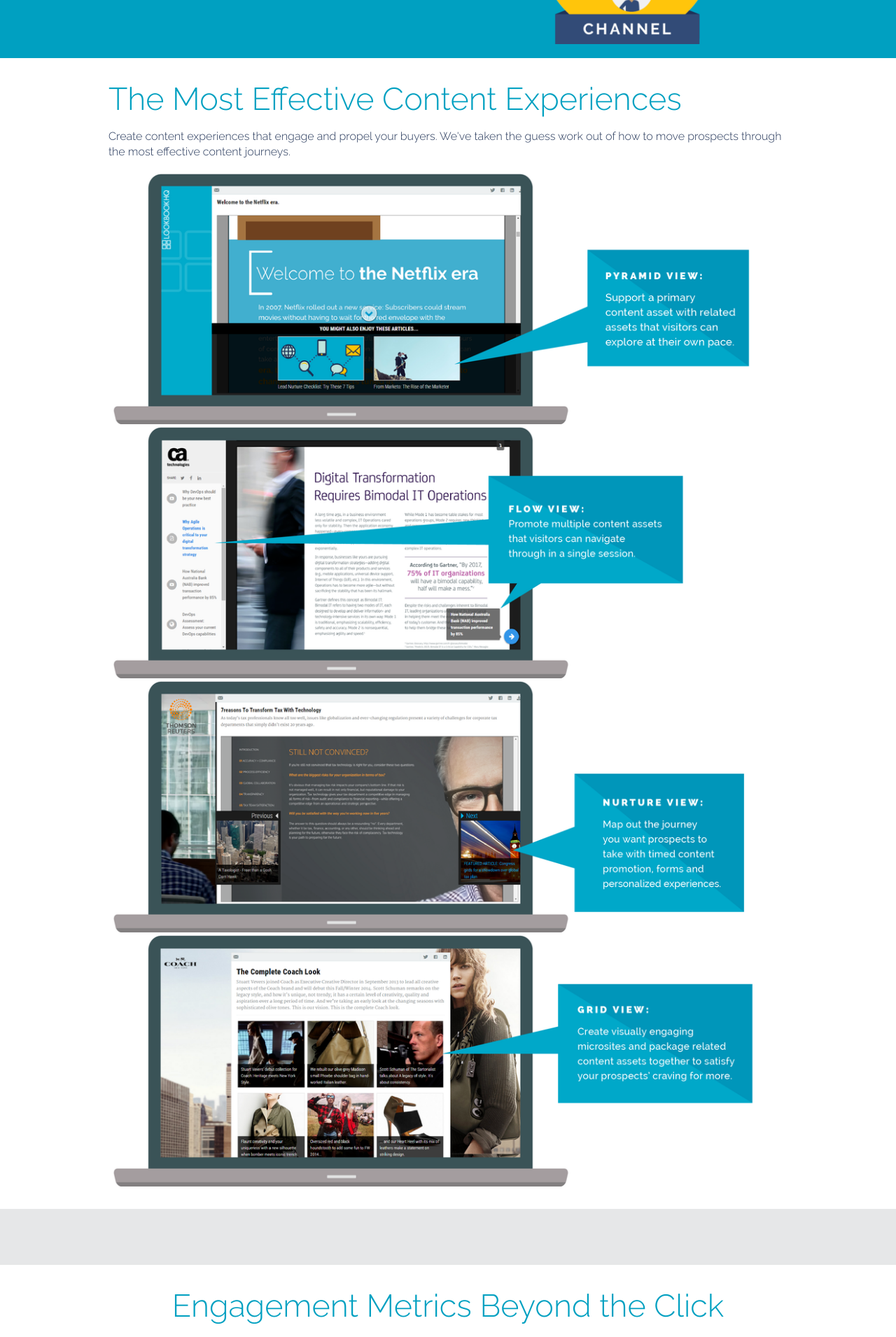
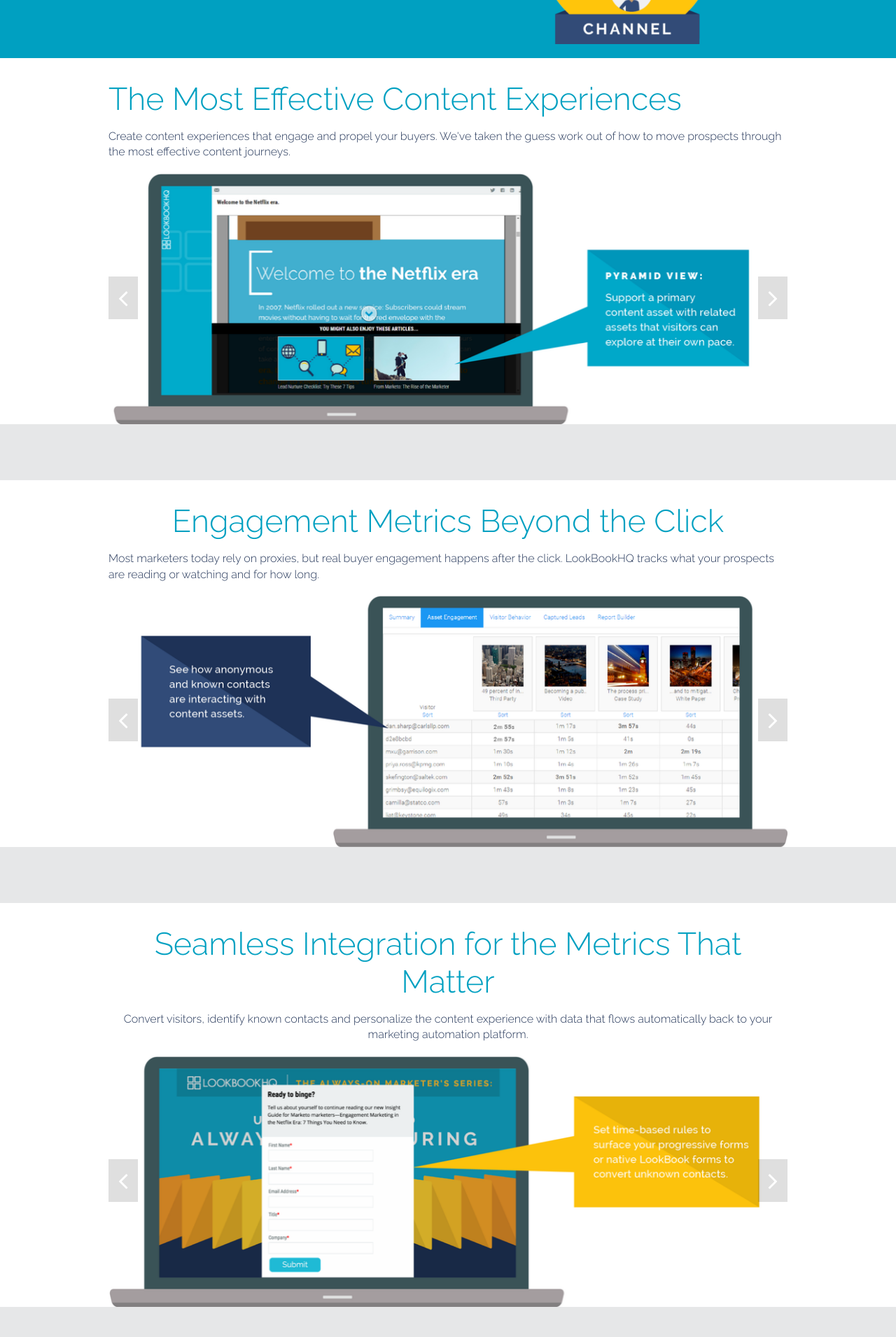
Before and after one commit to tareknaim/buzzdata.github.io, a Jekyll site: the page built from solution/index.html, in a window 1280 px wide. Shown: the part 547-2457 px from the top of the page at 70% size. Built offline with Jekyll 4.4.1, drawn with Linux system fonts in a browser that asks for light colours; nearby versions of some CDN libraries.

Commit message:
wrapped up solution page

```diff
--- a/_includes/head.html
+++ b/_includes/head.html
@@ -12,7 +12,7 @@
   <link rel="canonical" href="{{ page.url | replace:'index.html','' | prepend: site.baseurl | prepend: site.url }}">
   <link rel="alternate" type="application/rss+xml" title="{{ site.title }}" href="{{ "/feed.xml" | prepend: site.baseurl | prepend: site.url }}">
 
-  {% if page_type == "home" or page_type == "post" %}
+  {% if page_type == "home" or page_type == "post" or page_type == "solution" %}
   <link rel="stylesheet" href="{{ "/css/vendor/owl.transitions.css" | prepend: site.baseurl }}">
   <link rel="stylesheet" href="{{ "/css/vendor/owl.carousel.css" | prepend: site.baseurl }}">
   <link rel="stylesheet" href="{{ "/css/vendor/owl.theme.css" | prepend: site.baseurl }}">
--- a/_layouts/default.html
+++ b/_layouts/default.html
@@ -15,11 +15,14 @@
       {% include footer.html %}
     </div>
 
-  {% if page_type == "home" or page_type == "post" %}
+  {% if page_type == "home" or page_type == "post" or page_type == "solution" %}
     <script type="text/javascript" src="{{ "/scripts/vendor/owl.carousel.min.js" | prepend: site.baseurl }}"></script>
   {% endif %}
   {% if page_type == "home" %}
     <script type="text/javascript" src="{{ "/scripts/home.js" | prepend: site.baseurl }}"></script>
+  {% endif %}
+  {% if page_type == "solution" %}
+    <script type="text/javascript" src="{{ "/scripts/solution.js" | prepend: site.baseurl }}"></script>
   {% endif %}
   {% if page_type == "post" %}
     <script type="text/javascript" src="{{ "/scripts/post.js" | prepend: site.baseurl }}"></script>
--- a/_sass/pages/_solution.scss
+++ b/_sass/pages/_solution.scss
@@ -26,4 +26,37 @@
       height: 30px;
     }
   }
+
+  .columns {
+    padding-bottom: 0;
+  }
+
+  .owl-theme .owl-controls {
+    margin: 0;
+  }
+
+  .owl-theme .owl-controls .owl-buttons div {
+    background: #eee;
+    background: rgba(0,0,0,.25);
+    font-size: 38px;
+    padding: 2px 14px;
+    border-radius: 0;
+    margin: 0;
+    @include transition(opacity 0.2s ease-in-out);
+  }
+
+  .owl-theme .owl-controls .owl-buttons .owl-prev,
+  .owl-theme .owl-controls .owl-buttons .owl-next {
+    position: absolute;
+    top: 50%;
+    margin-top: -30px;
+  }
+
+  .owl-theme .owl-controls .owl-buttons .owl-prev {
+    left: 0;
+  }
+
+  .owl-theme .owl-controls .owl-buttons .owl-next {
+    right: 0;
+  }
 }
--- /dev/null
+++ b/scripts/solution.js
@@ -0,0 +1,21 @@
+jQuery(window).ready(function($) {
+	$(document).ready(function() {
+
+		var owl = $(".owl-carousel");
+
+    for (var i = 0; i <= owl.length; i++) {
+      $(owl[i]).owlCarousel({
+        itemsCustom : [[0, 1]],
+        stopOnHover : true,
+  			pagination : false,
+        navigation : true,
+        navigationText : ["<i class='fa fa-angle-left'></i><span class='hidden'>Prev</span>","<i class='fa fa-angle-right'></i><span class='hidden'>Next</span>"],
+  			scrollPerPage : true,
+        slideSpeed : 100,
+        rewindSpeed : 200,
+  			paginationSpeed : 200,
+  			transitionStyle : "fade"
+  		});
+    }
+	});
+});
```
